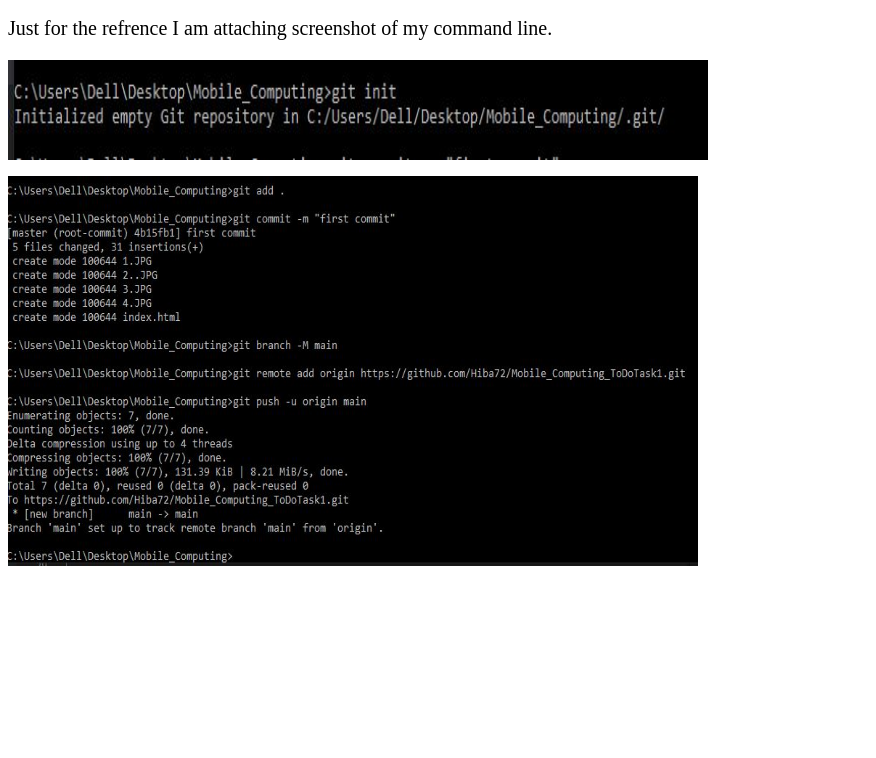
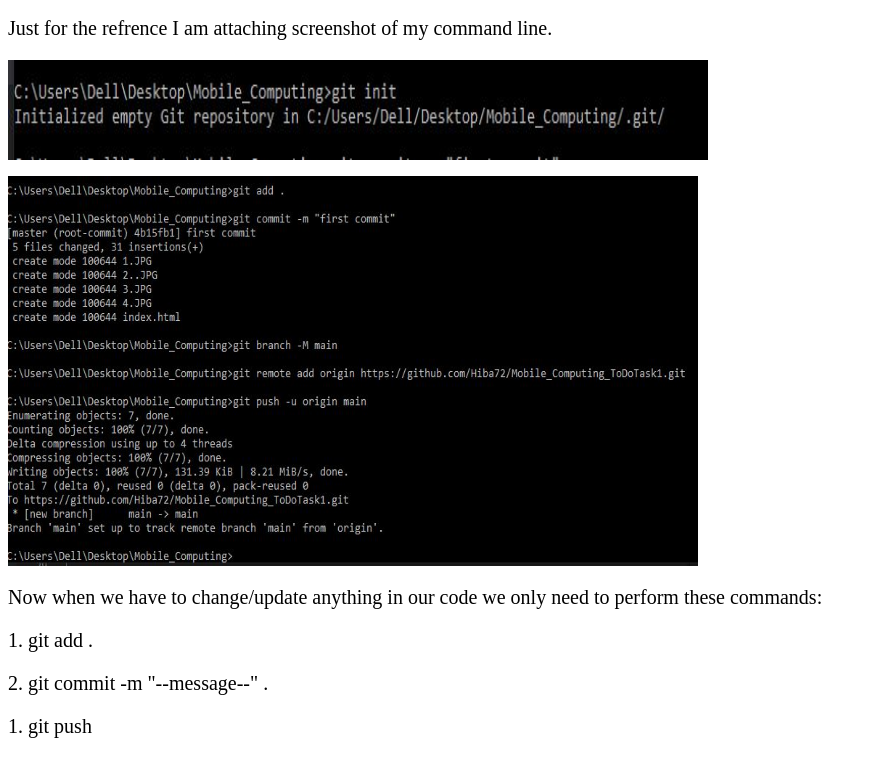
Before and after one commit to Hiba72/Mobile_Computing_ToDoTask1, a plain HTML site: page index.html in a window 1280 px wide. Shown: the part 1987-2745 px from the top of the page, without its empty margins (0-876 px from the left). Before the commit the page ends 2569 px from the top, so only its background shows below. Drawn offline with Linux system fonts and the light colour scheme.

Commit message:
forth commit

```diff
--- a/index.html
+++ b/index.html
@@ -26,6 +26,11 @@ How to use Github
     <p>  <img src="5.jpg" width=700" height="100" align="center">
     <p>  <img src="6.jpg" width=690" height="390" align="center">
 
+<p style="font-size:20px;">Now when we have to change/update anything in our code we only need to perform these commands:</p>
+<p style="font-size:20px;" >1. git add .</p>
+<p style="font-size:20px;" >2. git commit -m "--message--" .</p>
+<p style="font-size:20px;" >1. git push</p>
+
 
 
 <body>
```
